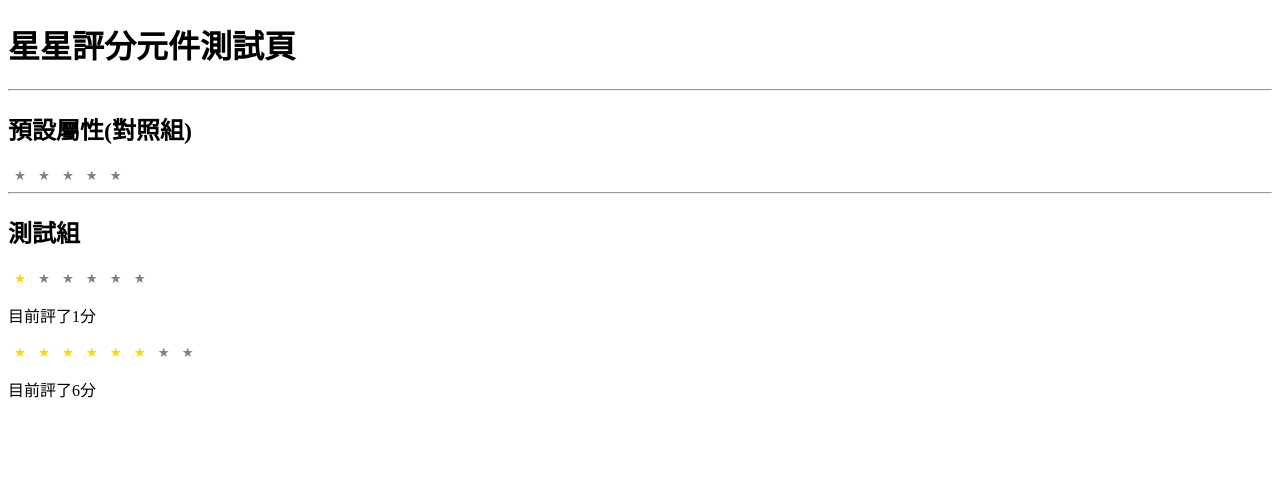
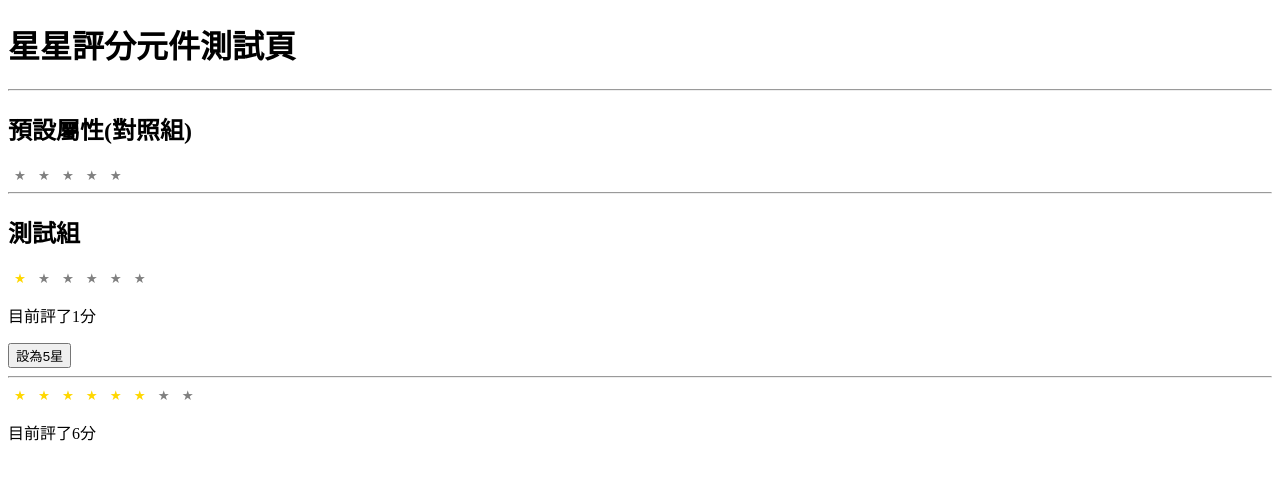
Before and after one commit to FrostAce52/next-base-main, a Next.js app: page /cs-1001/star-test in a window 1280 px wide. Shown: the top 480 px of the page. Built offline with nearby package versions, Linux system fonts and the light colour scheme.

Commit message:
star-test fully synchronized component (controlled)

```diff
--- a/components/star/index.js
+++ b/components/star/index.js
@@ -1,8 +1,9 @@
-import { useState } from 'react'
+import { useState, useEffect } from 'react'
 // 導入.module.css檔案
 import styles from './star.module.css'
 
 export default function Star({
+  value = 0, // value的意義和initRating不同，是要作完全綁定父母元件的某個狀態(受控元件)
   initRating = 0, // 初始評分(一開始點亮幾個星星)
   maxCount = 5, // 最多可評分數(幾個星星)
   onRatingChange = () => {},
@@ -12,6 +13,16 @@ export default function Star({
 
   // 滑鼠游標懸停(hover)點按時的評分，一開始是0分代表沒有評分
   const [hoverRating, setHoverRating] = useState(0)
+
+  // 如果單純只是初始化值，原本的使用是沒問題的。但要綁定到父母元件變動時，就會有不同步的問題
+  // 參考: https://vhudyma-blog.eu/react-antipatterns-props-in-initial-state/
+  // https://medium.com/@joabi/react-anti-patterns-props-in-initial-state-ad8e1060cd87
+  // 使用useEffect作完全綁定父母元件傳入狀態
+  // 監聽傳入的value屬性值的更動，一旦有更動就設定本元件的rating狀態的評分，達成完全綁定同步
+  // 這種元件在官網文件中稱為controlled component(可控的/受控的 元件)
+  useEffect(() => {
+    setRating(value)
+  }, [value])
 
   return (
     <>
--- a/pages/cs-1001/star-test.js
+++ b/pages/cs-1001/star-test.js
@@ -4,6 +4,7 @@ import Star from '@/components/star'
 export default function StarTest(props) {
   const [r1, setR1] = useState(1)
   const [r2, setR2] = useState(6)
+
   return (
     <>
       <h1>星星評分元件測試頁</h1>
@@ -12,9 +13,17 @@ export default function StarTest(props) {
       <Star />
       <hr />
       <h2>測試組</h2>
-      <Star initRating={r1} maxCount={6} onRatingChange={setR1} />
+      <Star value={r1} maxCount={6} onRatingChange={setR1} />
       <p>目前評了{r1}分</p>
-      <Star initRating={r2} maxCount={8} onRatingChange={setR2} />
+      <button
+        onClick={() => {
+          setR1(5)
+        }}
+      >
+        設為5星
+      </button>
+      <hr />
+      <Star value={r2} maxCount={8} onRatingChange={setR2} />
       <p>目前評了{r2}分</p>
     </>
   )
```
